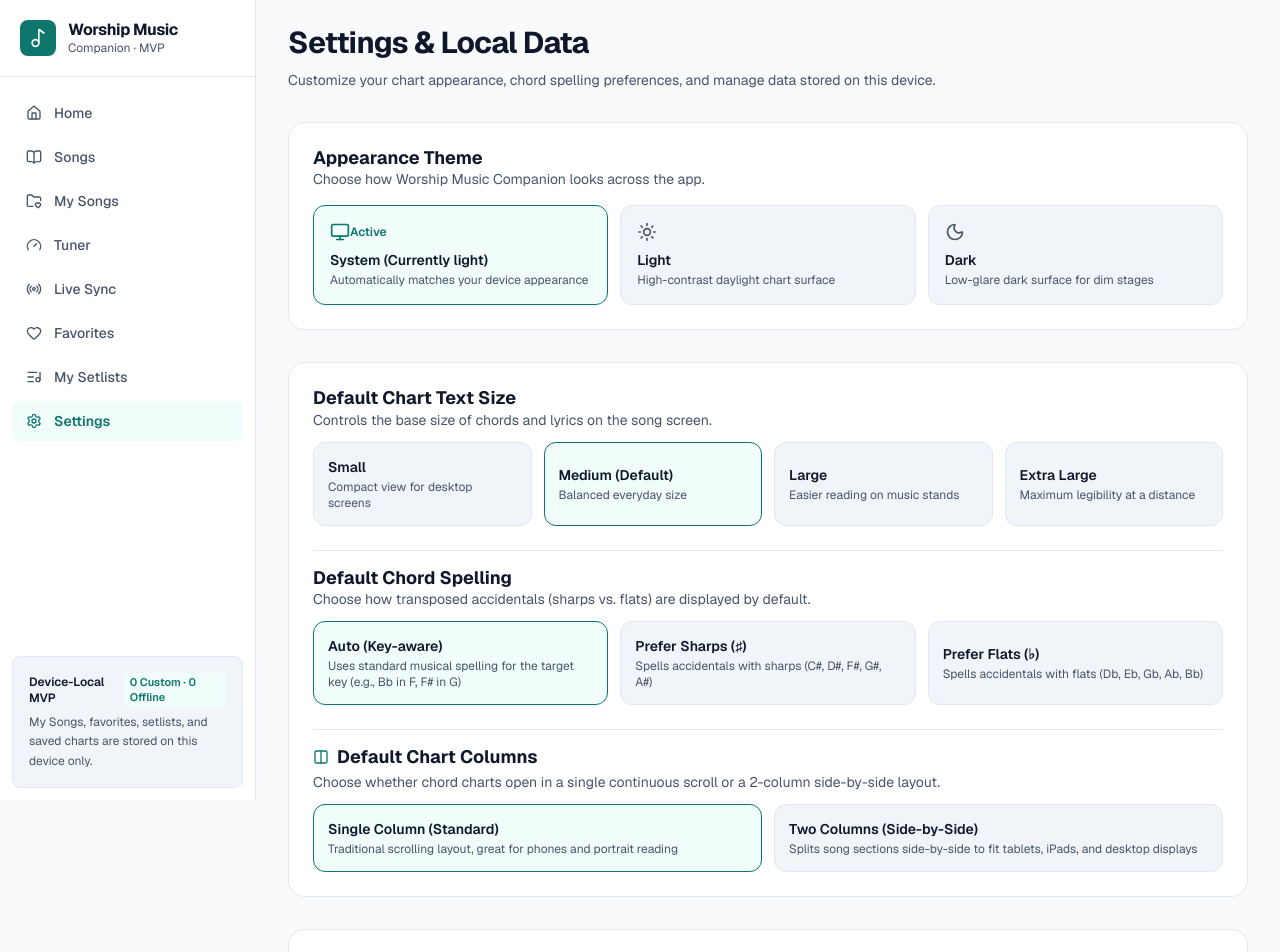
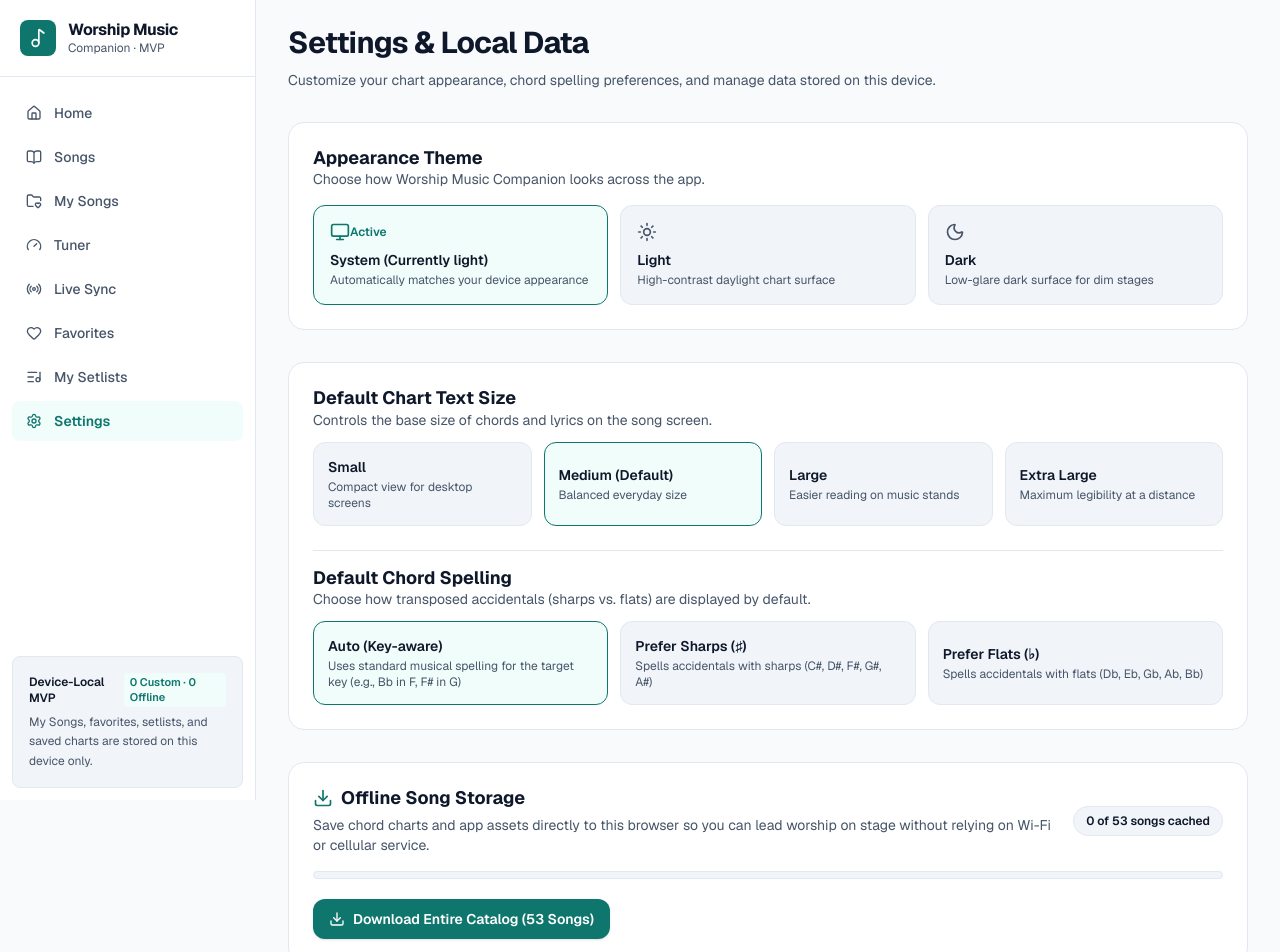
Before and after one commit to gemeni21/worshipy, a Next.js app: page /settings in a window 1280 px wide. Shown: the top 952 px of the page. Built offline with nearby package versions, Linux system fonts and the light colour scheme.

Commit message:
fix: remove column layout option to restore clean margins and continuous reading order

```diff
--- a/src/app/globals.css
+++ b/src/app/globals.css
@@ -205,21 +205,6 @@ p {
   min-height: 1.55em;
 }
 
-/* 2-Column Responsive Layout for Tablet & Wide Desktops */
-@media (min-width: 768px) {
-  .chart-columns-2 {
-    columns: 2;
-    column-gap: 1.5rem;
-  }
-
-  .chart-columns-2 > section {
-    break-inside: avoid;
-    display: inline-block;
-    width: 100%;
-    margin-bottom: 1.5rem;
-  }
-}
-
 /* Dedicated Print / Sheet Music Export Styles */
 @media print {
   body {
--- a/src/app/settings/page.tsx
+++ b/src/app/settings/page.tsx
@@ -4,7 +4,6 @@ import React, { useEffect, useState, useSyncExternalStore } from 'react';
 import {
   AlertTriangle,
   Check,
-  Columns,
   Download,
   HardDrive,
   Loader2,
@@ -16,7 +15,6 @@ import {
 } from 'lucide-react';
 import { useApp } from '@/context/AppContext';
 import type {
-  ChartColumnsPreference,
   ChartFontSize,
   EnharmonicPreference,
   ThemePreference,
@@ -130,23 +128,6 @@ export default function SettingsPage() {
       id: 'flat',
       label: 'Prefer Flats (♭)',
       desc: 'Spells accidentals with flats (Db, Eb, Gb, Ab, Bb)',
-    },
-  ];
-
-  const columnOptions: {
-    id: ChartColumnsPreference;
-    label: string;
-    desc: string;
-  }[] = [
-    {
-      id: '1',
-      label: 'Single Column (Standard)',
-      desc: 'Traditional scrolling layout, great for phones and portrait reading',
-    },
-    {
-      id: '2',
-      label: 'Two Columns (Side-by-Side)',
-      desc: 'Splits song sections side-by-side to fit tablets, iPads, and desktop displays',
     },
   ];
 
@@ -299,41 +280,6 @@ export default function SettingsPage() {
                   onClick={() =>
                     updateSettings({ enharmonicPreference: opt.id })
                   }
-                  className={`text-left rounded-xl border p-3.5 transition-colors cursor-pointer ${
-                    active
-                      ? 'border-[var(--brand-accent)] bg-[var(--brand-surface)]'
-                      : 'border-[var(--border-subtle)] bg-[var(--bg-subtle)] hover:border-[var(--border-strong)]'
-                  }`}
-                >
-                  <div className="font-semibold text-sm">{opt.label}</div>
-                  <div className="text-xs text-[var(--text-secondary)] mt-0.5">
-                    {opt.desc}
-                  </div>
-                </button>
-              );
-            })}
-          </div>
-        </div>
-
-        <div className="pt-4 border-t border-[var(--border-subtle)] space-y-3">
-          <div>
-            <h2 className="text-lg font-bold inline-flex items-center gap-2">
-              <Columns className="w-4 h-4 text-[var(--brand-accent)]" aria-hidden="true" />
-              <span>Default Chart Columns</span>
-            </h2>
-            <p className="text-xs sm:text-sm text-[var(--text-secondary)]">
-              Choose whether chord charts open in a single continuous scroll or a 2-column side-by-side layout.
-            </p>
-          </div>
-          <div className="grid grid-cols-1 sm:grid-cols-2 gap-3">
-            {columnOptions.map((opt) => {
-              const active = (settings.chartColumns ?? '1') === opt.id;
-              return (
-                <button
-                  key={opt.id}
-                  type="button"
-                  aria-pressed={active}
-                  onClick={() => updateSettings({ chartColumns: opt.id })}
                   className={`text-left rounded-xl border p-3.5 transition-colors cursor-pointer ${
                     active
                       ? 'border-[var(--brand-accent)] bg-[var(--brand-surface)]'
--- a/src/components/songs/SongChartView.tsx
+++ b/src/components/songs/SongChartView.tsx
@@ -7,7 +7,6 @@ import {
   Check,
   ChevronDown,
   ChevronUp,
-  Columns,
   Download,
   Edit3,
   FileCode2,
@@ -125,11 +124,8 @@ export function SongChartView({ initialSong, slug }: SongChartViewProps) {
   const [perfDarkSurface, setPerfDarkSurface] = useState(true);
   const [activeSectionIndex, setActiveSectionIndex] = useState(0);
 
-  // Chord Inspector & Column Layout State
+  // Chord Inspector & Capo State
   const [inspectedChord, setInspectedChord] = useState<string | null>(null);
-  const [columnMode, setColumnMode] = useState<'1' | '2'>(
-    settings.chartColumns ?? '1'
-  );
   const [selectedCapo, setSelectedCapo] = useState<number>(0);
   const [capoDisplayMode, setCapoDisplayMode] = useState<
     'concert' | 'capo' | 'both'
@@ -740,30 +736,6 @@ export function SongChartView({ initialSong, slug }: SongChartViewProps) {
                 )}
               </button>
 
-              {/* Column Layout Toggle in Performance Mode */}
-              <button
-                type="button"
-                onClick={() => {
-                  const next = columnMode === '1' ? '2' : '1';
-                  setColumnMode(next);
-                  updateSettings({ chartColumns: next });
-                }}
-                title={
-                  columnMode === '2'
-                    ? 'Switch to 1-column view'
-                    : 'Switch to 2-column view'
-                }
-                className={`w-10 h-10 inline-flex items-center justify-center rounded-lg border text-xs cursor-pointer ${
-                  columnMode === '2'
-                    ? 'border-teal-500 bg-teal-500/20 text-teal-300 font-bold'
-                    : perfDarkSurface
-                    ? 'border-slate-800 bg-slate-900 text-slate-300'
-                    : 'border-stone-300 bg-white text-slate-700'
-                }`}
-              >
-                <Columns className="w-4 h-4" aria-hidden="true" />
-              </button>
-
               {/* Exit Performance Mode */}
               <button
                 type="button"
@@ -807,11 +779,7 @@ export function SongChartView({ initialSong, slug }: SongChartViewProps) {
             </div>
           </div>
 
-          <div
-            className={`${fontSizeConfig.performance} ${
-              columnMode === '2' ? 'chart-columns-2 space-y-0' : 'space-y-8'
-            }`}
-          >
+          <div className={`${fontSizeConfig.performance} space-y-8`}>
             {displaySong.sections.map((section, secIndex) => (
               <section
                 key={section.id}
@@ -1101,29 +1069,6 @@ export function SongChartView({ initialSong, slug }: SongChartViewProps) {
               </Link>
             )}
 
-            {/* 2-Column Responsive Layout Toggle */}
-            <button
-              type="button"
-              onClick={() => {
-                const next = columnMode === '1' ? '2' : '1';
-                setColumnMode(next);
-                updateSettings({ chartColumns: next });
-              }}
-              className={`inline-flex items-center gap-1.5 px-3.5 py-2.5 rounded-xl border text-sm font-medium transition-colors cursor-pointer min-h-[2.75rem] ${
-                columnMode === '2'
-                  ? 'border-[var(--brand-accent)] bg-[var(--brand-surface)] text-[var(--brand-accent)] font-semibold'
-                  : 'border-[var(--border-subtle)] bg-[var(--bg-subtle)] text-[var(--text-primary)] hover:border-[var(--brand-accent)]'
-              }`}
-              title={
-                columnMode === '2'
-                  ? 'Switch to 1-column view'
-                  : 'Switch to 2-column view (best for tablets and wide screens)'
-              }
-            >
-              <Columns className="w-4 h-4" aria-hidden="true" />
-              <span>{columnMode === '2' ? '2 Columns' : '1 Column'}</span>
-            </button>
-
             {/* Print or Save as PDF */}
             <button
               type="button"
@@ -1579,9 +1524,7 @@ export function SongChartView({ initialSong, slug }: SongChartViewProps) {
       {/* Main Song Chord Chart Sections */}
       <article
         aria-label="Song Chord Chart"
-        className={`${fontSizeConfig.normal} ${
-          columnMode === '2' ? 'chart-columns-2 space-y-0' : 'space-y-6'
-        }`}
+        className={`${fontSizeConfig.normal} space-y-6`}
       >
         {displaySong.sections.map((section, secIndex) => (
           <section
--- a/src/context/AppContext.tsx
+++ b/src/context/AppContext.tsx
@@ -49,7 +49,6 @@ const DEFAULT_SETTINGS: UserSettings = {
   theme: 'system',
   chartFontSize: 'md',
   enharmonicPreference: 'auto',
-  chartColumns: '1',
 };
 
 interface AppContextValue {
--- a/src/types/song.ts
+++ b/src/types/song.ts
@@ -109,15 +109,12 @@ export type EnharmonicPreference = 'auto' | 'sharp' | 'flat';
 
 export type ChartFontSize = 'sm' | 'md' | 'lg' | 'xl';
 
-export type ChartColumnsPreference = '1' | '2';
-
 export type ThemePreference = 'system' | 'light' | 'dark';
 
 export interface UserSettings {
   theme: ThemePreference;
   chartFontSize: ChartFontSize;
   enharmonicPreference: EnharmonicPreference;
-  chartColumns?: ChartColumnsPreference;
 }
 
 export interface SetlistItem {
```
